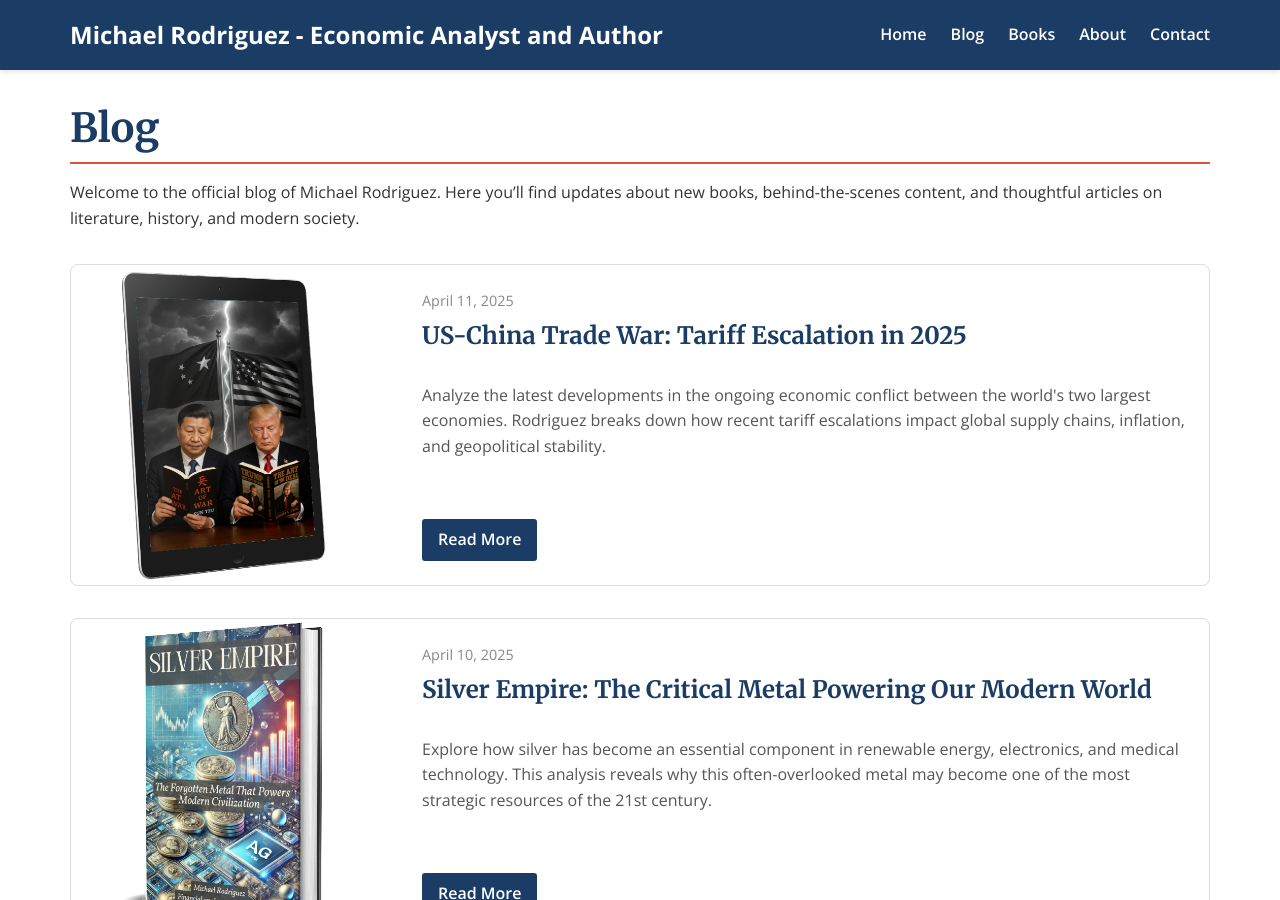
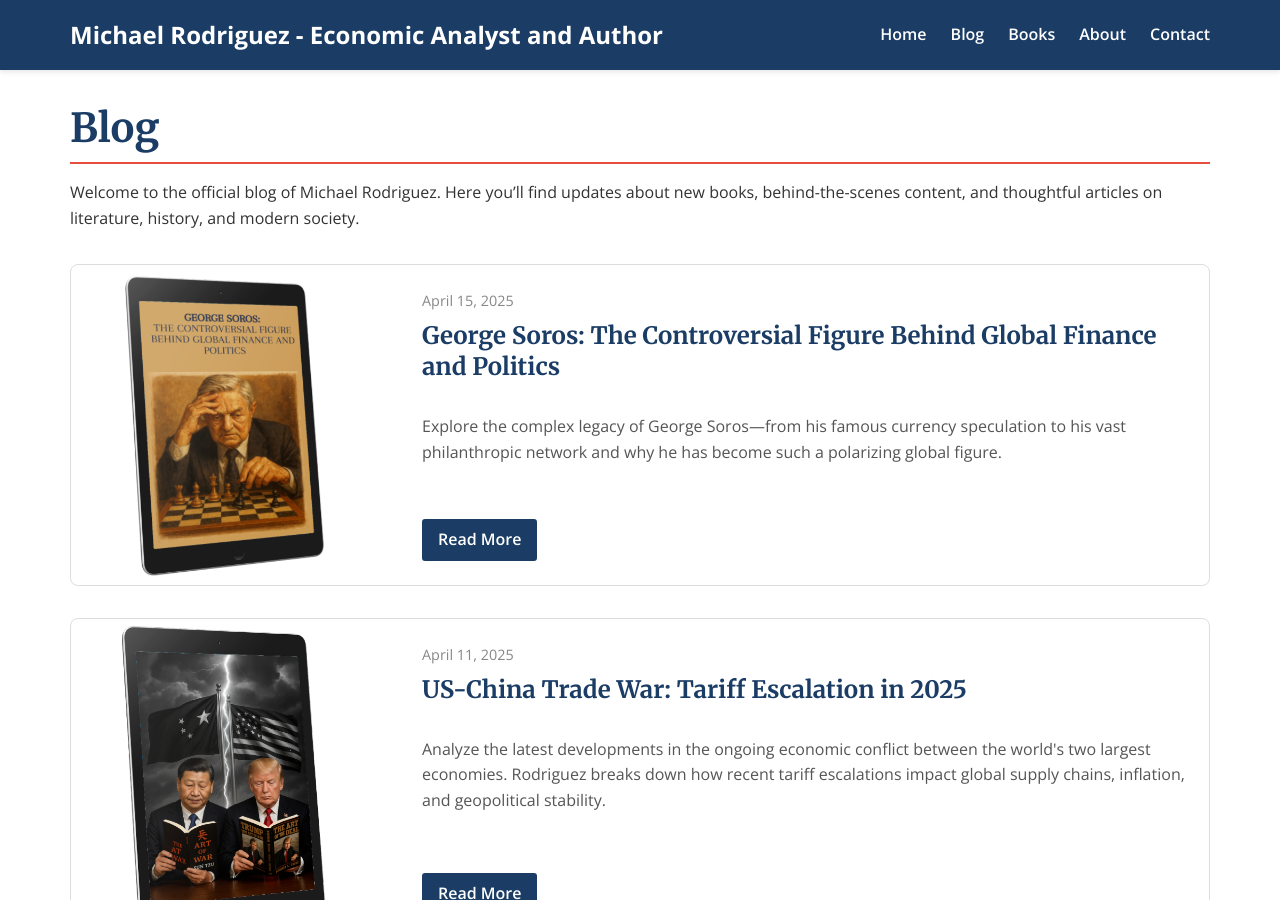
Before and after one commit to Zews123/michael-rodriguez-books, a Jekyll site: the page built from blog.md, in a window 1280 px wide and 900 px high. Built offline with Jekyll 4.4.1, drawn with Linux system fonts in a browser that asks for light colours.

Commit message:
Update blog.md

```diff
--- a/blog.md
+++ b/blog.md
@@ -111,6 +111,18 @@
 <div class="blog-grid">
   <div class="blog-card">
     <div class="blog-card-image">
+      <img src="{{ site.baseurl }}/assets/images/social/George-Soros_Blog.png" alt="George Soros">
+    </div>
+    <div class="blog-card-content">
+      <span class="blog-date">April 15, 2025</span>
+      <h2>George Soros: The Controversial Figure Behind Global Finance and Politics</h2>
+      <p>Explore the complex legacy of George Soros—from his famous currency speculation to his vast philanthropic network and why he has become such a polarizing global figure.</p>
+      <a href="{{ site.baseurl }}/blog/george-soros-blog.html" class="read-more">Read More</a>
+    </div>
+  </div>
+
+  <div class="blog-card">
+    <div class="blog-card-image">
       <img src="{{ site.baseurl }}/assets/images/social/3.png" alt="US-China Trade War">
     </div>
     <div class="blog-card-content">
```
